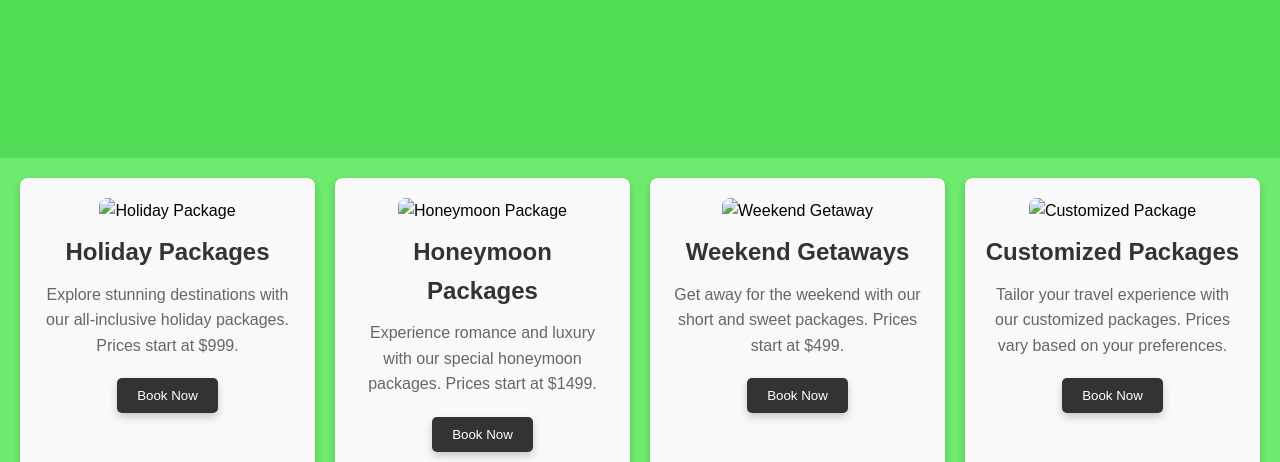
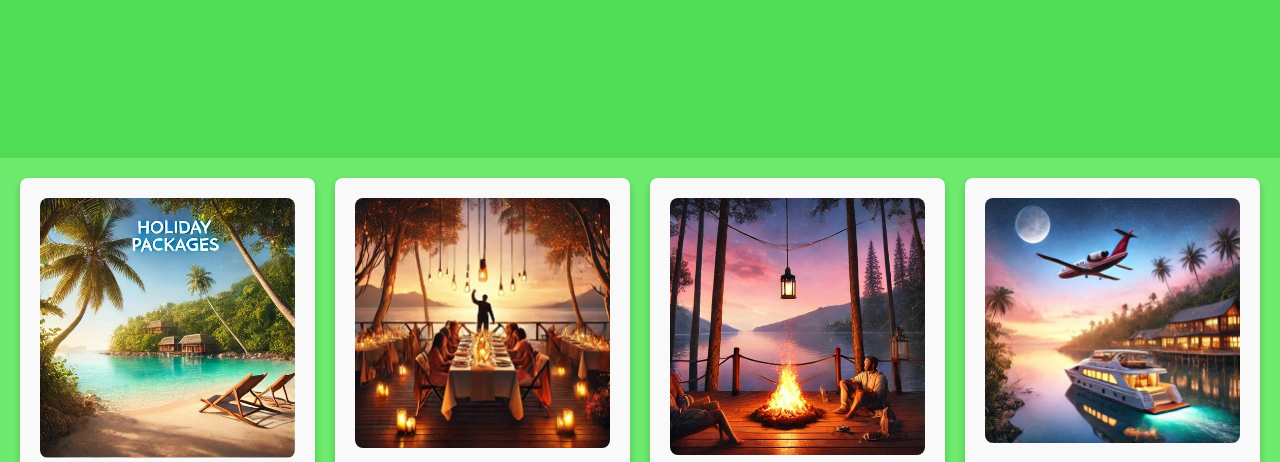
Before and after one commit to ashumundhe07/HTML-CSS, a plain HTML site: page services.html in a window 1280 px wide. Shown: the part 298-760 px from the top of the page. Drawn offline with Linux system fonts and the light colour scheme.

Commit message:
Update services.html

```diff
--- a/services.html
+++ b/services.html
@@ -25,25 +25,25 @@
     <!-- Services Section -->
     <section class="services">
         <div class="service-item">
-            <img src="Img/p1.jpg" alt="Holiday Package">
+            <img src="Imgs/p1.jpg" alt="Holiday Package">
             <h3>Holiday Packages</h3>
             <p>Explore stunning destinations with our all-inclusive holiday packages. Prices start at $999.</p>
             <button class="book-now">Book Now</button>
         </div>
         <div class="service-item">
-            <img src="Img/p2.jpg" alt="Honeymoon Package">
+            <img src="Imgs/p2.jpg" alt="Honeymoon Package">
             <h3>Honeymoon Packages</h3>
             <p>Experience romance and luxury with our special honeymoon packages. Prices start at $1499.</p>
             <button class="book-now">Book Now</button>
         </div>
         <div class="service-item">
-            <img src="Img/p3.jpg" alt="Weekend Getaway">
+            <img src="Imgs/p3.jpg" alt="Weekend Getaway">
             <h3>Weekend Getaways</h3>
             <p>Get away for the weekend with our short and sweet packages. Prices start at $499.</p>
             <button class="book-now">Book Now</button>
         </div>
         <div class="service-item">
-            <img src="Img/p4.jpg" alt="Customized Package">
+            <img src="Imgs/p4.jpg" alt="Customized Package">
             <h3>Customized Packages</h3>
             <p>Tailor your travel experience with our customized packages. Prices vary based on your preferences.</p>
             <button class="book-now">Book Now</button>
```
